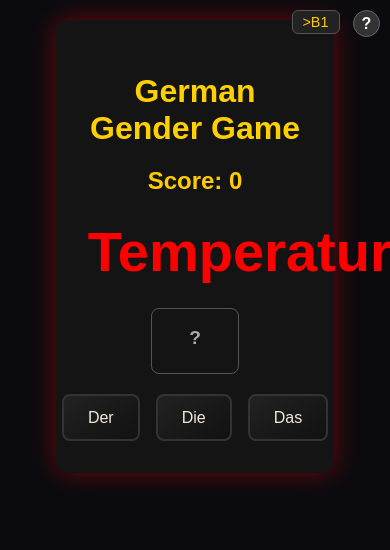
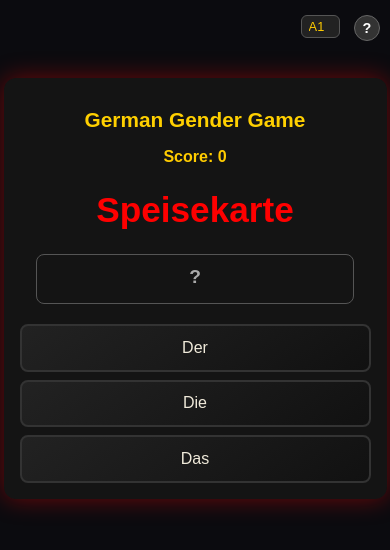
Before and after one commit to sanuka-w/grammatical-gender-game, a React (Create React App) app: page / in a window 390 px wide. Shown: the top 550 px of the page. Built offline with nearby package versions, Linux system fonts and the light colour scheme; a web font is replaced by a local one.

Commit message:
Responsive, Intensive mode

```diff
--- a/public/index.html
+++ b/public/index.html
@@ -8,6 +8,7 @@
       name="description"
       content="Game to learn German articles: der, die, das"
     />
+    <meta name="viewport" content="width=device-width, initial-scale=1, maximum-scale=1, user-scalable=no" />
     <link rel="icon" type="image/jpg" href="%PUBLIC_URL%/favicon.jpg" />
     <title>Der Die Das Game</title>
   </head>
--- a/src/App.css
+++ b/src/App.css
@@ -210,3 +210,142 @@ body {
   background: #222;
   color: #fff;
 }
+
+.impossible-toggle {
+  display: flex;
+  align-items: center;
+  gap: 0.3rem;
+  font-size: 0.9rem;
+  /* position: absolute;
+  top: 10px;
+  left: 10px; */
+}
+a:link {
+  color: red;
+  background-color: transparent;
+  text-decoration: none;
+}
+a:visited {
+  color: red;
+  background-color: transparent;
+  text-decoration: none;
+}
+
+.switch {
+  position: relative;
+  display: inline-block;
+  width: 36px;
+  height: 20px;
+}
+
+.switch input {
+  opacity: 0;
+  width: 0;
+  height: 0;
+}
+
+.slider {
+  position: absolute;
+  cursor: pointer;
+  background-color: #333;
+  border: 1px solid #555;
+  top: 0;
+  left: 0;
+  right: 0;
+  bottom: 0;
+  transition: 0.4s;
+  border-radius: 20px;
+}
+
+.slider:before {
+  position: absolute;
+  content: "";
+  height: 14px;
+  width: 14px;
+  left: 3px;
+  bottom: 2px;
+  background-color: #ff0000; /* red dot */
+  transition: 0.4s;
+  border-radius: 50%;
+}
+
+/* When checked, move dot and change background */
+.switch input:checked + .slider {
+  background-color: #ffcc00; /* gold background when on */
+}
+
+.switch input:checked + .slider:before {
+  transform: translateX(16px);
+  background-color: #0b0b0f; /* dark dot */
+}
+
+@media (max-width: 768px) {
+  .container {
+    width: 90%;
+    padding: 1rem;
+    margin-top: 20%;
+  }
+
+  .word {
+    font-size: 2.5rem;
+  }
+
+  .title {
+    font-size: 1.5rem;
+  }
+
+  .score {
+    font-size: 1.2rem;
+  }
+
+  .buttons {
+    flex-direction: column;
+    gap: 0.5rem;
+  }
+
+  .btn {
+    width: 100%;
+    font-size: 1.1rem;
+  }
+
+  #translation-container {
+    width: 90%;
+    height: 3rem;
+  }
+
+  .help-button {
+    top: 15px;
+    width: 24px;
+    height: 24px;
+    font-size: 0.9rem;
+  }
+
+  .level-select {
+    top: 15px;
+    font-size: 0.8rem;
+    padding: 0.2rem 0.4rem;
+  }
+
+  .rules-box {
+    width: 90%;
+    padding: 1rem;
+  }
+}
+
+@media (max-width: 480px) {
+  .word {
+    font-size: 2.2rem;
+  }
+
+  .title {
+    font-size: 1.3rem;
+  }
+
+  .score {
+    font-size: 1rem;
+  }
+
+  .btn {
+    font-size: 1rem;
+  }
+}
--- a/src/App.js
+++ b/src/App.js
@@ -22,13 +22,14 @@ function App() {
   const [currentWord, setCurrentWord] = useState(null);
   const [score, setScore] = useState(0);
   const [translation, setTranslation] = useState("");
+  const [translationold, setTranslationOld] = useState("");
   const [showTranslation, setShowTranslation] = useState(false);
   const [feedback, setFeedback] = useState(null);
   const [showRetry, setShowRetry] = useState(false);
   const [keyLock, setKeyLock] = useState(false);
   const [showRules, setShowRules] = useState(false);
-  const [selectedLevel, setSelectedLevel] = useState("");
-  const originalwordlist = false;
+  const [selectedLevel, setSelectedLevel] = useState("A1");
+  const [originalwordlist, setOriginalwordlist] = useState(false);
 
   useEffect(() => {
     if (originalwordlist) {
@@ -40,7 +41,7 @@ function App() {
       .then(res => res.json())
       .then(setWords);
     }
-  }, []);
+  }, [originalwordlist]);
 
   useEffect(() => {
     if (words.length > 0) pickRandomWord();
@@ -49,7 +50,7 @@ function App() {
   function pickRandomWord() {
   let filtered = words;
 
-  if (selectedLevel !== "") {
+  if (selectedLevel !== "" && originalwordlist === false) {
     const levels = selectedLevel === "A1"
       ? ["A1"]
       : selectedLevel === "A2"
@@ -70,11 +71,29 @@ function App() {
 
   const next = remaining[Math.floor(Math.random() * remaining.length)];
   setCurrentWord(next);
-  setTranslation(next.translation || "");
+  if (originalwordlist) {
+    fetchTranslation(next.germanNoun);
+    setTranslation("-"); // show dash until fetch finishes
+  } else {
+    setTranslation(next.translation || "-");
+  }
   setFeedback(null);
   setShowRetry(false);
   setKeyLock(false);
   setShowTranslation(false);
+}
+
+async function fetchTranslation(word) {
+  try {
+    const res = await fetch(
+      `https://api.mymemory.translated.net/get?q=${encodeURIComponent(word)}&langpair=de|en`
+    );
+    const data = await res.json();
+    setTranslationOld(data.responseData.translatedText || "-");
+  } catch (err) {
+    console.error(err);
+    setTranslationOld("-");
+  }
 }
 
   function handleChoice(article) {
@@ -84,6 +103,7 @@ function App() {
     if (correct) {
       setFeedback("correct");
       setTranslation("");
+      setTranslationOld("");
       setScore(prev => prev + 5);
       setUsedWords(prev => [...prev, currentWord.germanNoun]);
       setKeyLock(true);
@@ -108,7 +128,7 @@ function App() {
   useEffect(() => {
     function handleKeyDown(e) {
       if (keyLock || feedback=="wrong") {
-        if (e.key.toLowerCase() === "enter") {
+        if (e.key.toLowerCase() === "enter" || e.key.toLowerCase() === " ") {
           handleRetry();
         } else {
           return;
@@ -146,7 +166,23 @@ function App() {
               <li>Left keys (q, w, e, a, s, d, z, x, c): <b>Der</b></li>
               <li>Middle keys (r, t, y, u, f, g, h, v, b, n): <b>Die</b></li>
               <li>Right keys (u, i, o, p, j, k, l, m, etc.): <b>Das</b></li>
+              <br />
+              <li>Restart after losing (SPACE or ENTER)</li>
             </ul>
+            <p>Wordlists by <a href="https://vocabeo.com/">Vocabeo</a> and <a href="https://github.com/Hanttone/der-die-das-game/blob/master/data/german_nouns_output.json">Hantonne@github</a></p>
+
+            <p>Made to solve a real world frustration by Sanuka W.</p>
+            <div className="impossible-toggle">
+              <label className="switch">
+                <input
+                  type="checkbox"
+                  checked={originalwordlist}
+                  onChange={e => setOriginalwordlist(e.target.checked)}
+                />
+                <span className="slider"></span>
+              </label>
+              <span className="toggle-label">Impossible mode</span>
+            </div>
             <button onClick={() => setShowRules(false)}>Close</button>
           </div>
         </div>
@@ -156,7 +192,7 @@ function App() {
       <select
         className="level-select"
         value={selectedLevel}
-        onChange={e => setSelectedLevel(e.target.value)}
+        onChange={e => ( setSelectedLevel(e.target.value), setScore(0) )}
       >
         <option value=">B1">&gt;B1</option>
         <option value="B1">B1</option>
@@ -173,7 +209,7 @@ function App() {
           </h1>
           <div id="translation-container" onClick={() => setShowTranslation(true)}>
             <h3 className="translation">
-              {showTranslation ? translation : "?"}
+              {showTranslation ? (originalwordlist ? translationold : translation) : "?"}
             </h3>
           </div>
           <div className="buttons">
```
